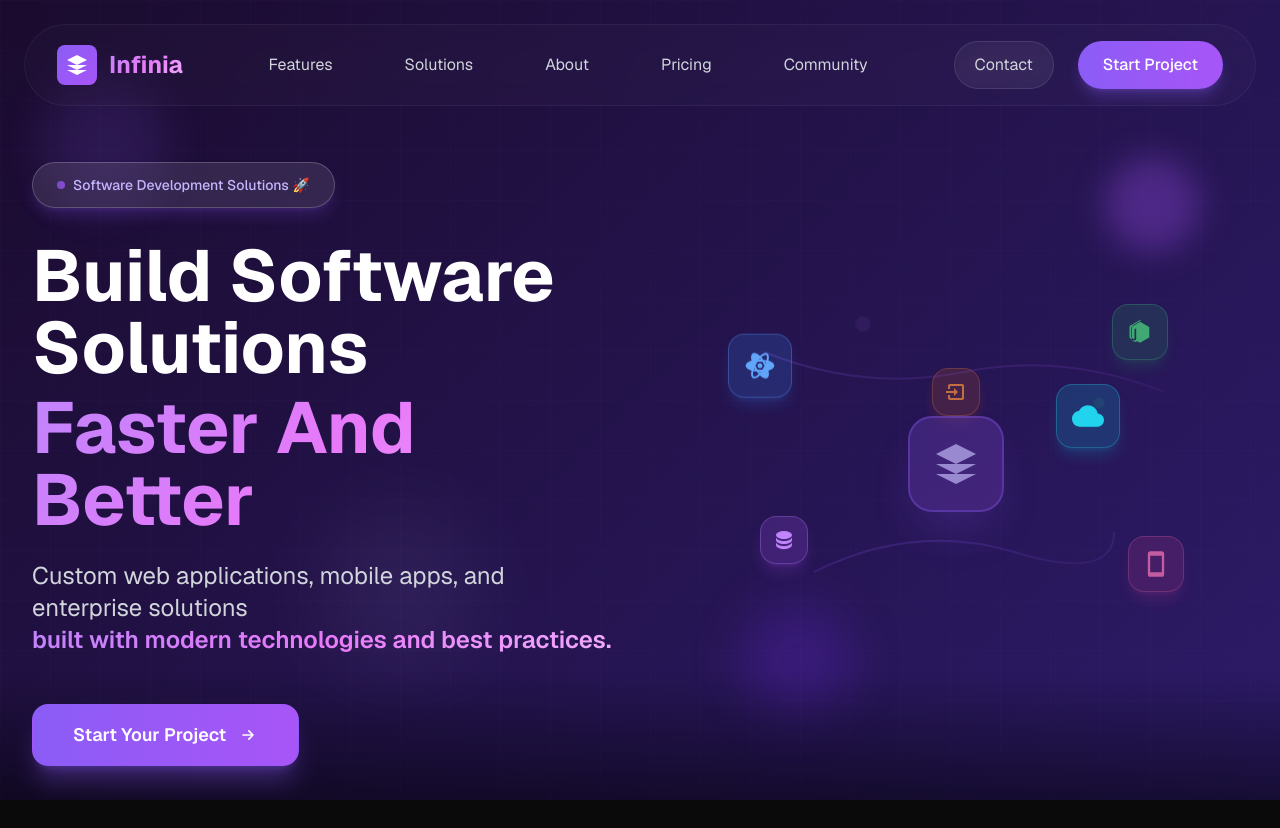
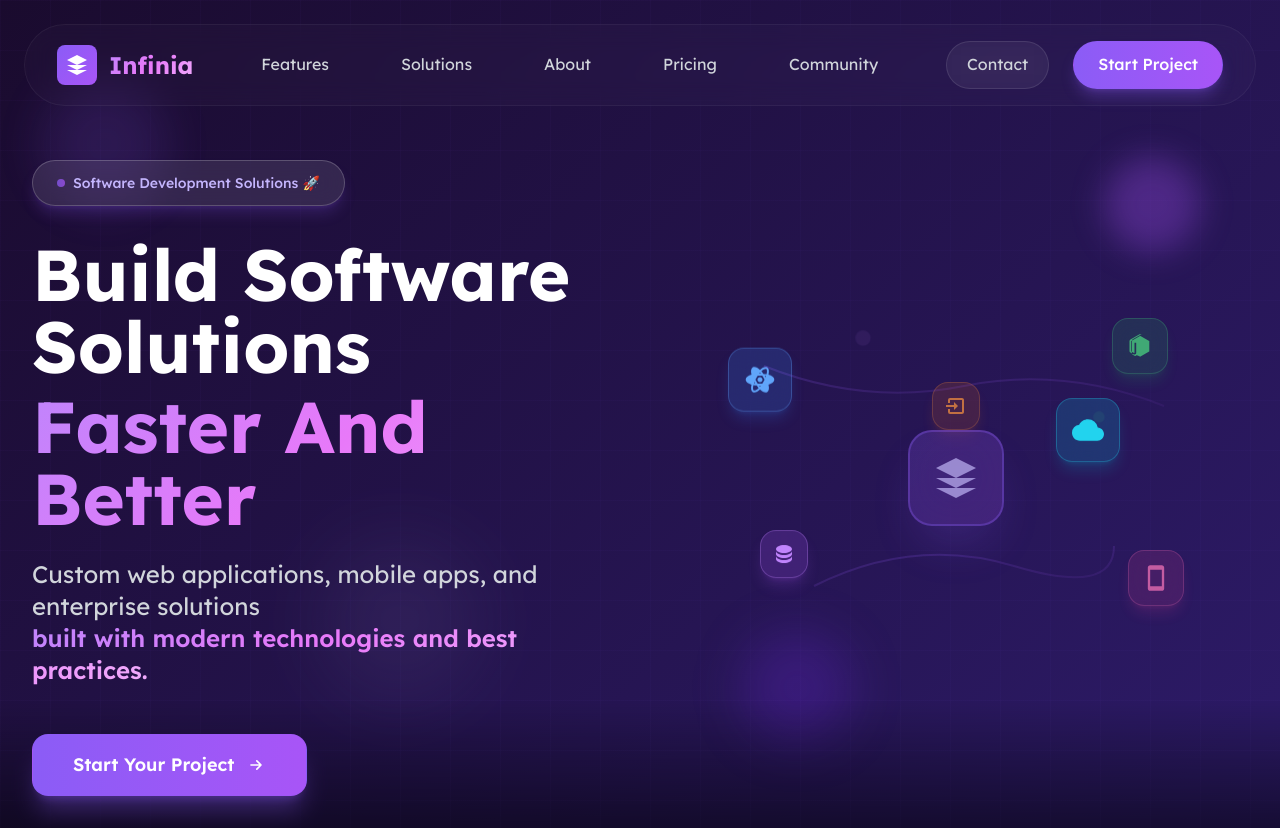
Before and after one commit to kmmelissat/infinia, a Next.js app: page / in a window 1280 px wide. Before the commit the page ends 800 px from the top, so only its background shows below. Built offline with nearby package versions, Linux system fonts and the light colour scheme.

Commit message:
Update font configuration to use Lexend Deca across the application, replacing Geist fonts in Tailwind CSS and global styles for improved typography.

```diff
--- a/src/app/globals.css
+++ b/src/app/globals.css
@@ -33,7 +33,7 @@ html {
 body {
   background: var(--background-main);
   color: var(--foreground-text);
-  font-family: var(--font-geist-sans), system-ui, -apple-system, sans-serif;
+  font-family: var(--font-lexend-deca), system-ui, -apple-system, sans-serif;
   line-height: 1.6;
   overflow-x: hidden;
 }
--- a/src/app/layout.tsx
+++ b/src/app/layout.tsx
@@ -1,15 +1,11 @@
 import type { Metadata } from "next";
-import { Geist, Geist_Mono } from "next/font/google";
+import { Lexend_Deca } from "next/font/google";
 import "./globals.css";
 
-const geistSans = Geist({
-  variable: "--font-geist-sans",
+const lexendDeca = Lexend_Deca({
+  variable: "--font-lexend-deca",
   subsets: ["latin"],
-});
-
-const geistMono = Geist_Mono({
-  variable: "--font-geist-mono",
-  subsets: ["latin"],
+  weight: ["100", "200", "300", "400", "500", "600", "700", "800", "900"],
 });
 
 export const metadata: Metadata = {
@@ -25,9 +21,7 @@ export default function RootLayout({
 }>) {
   return (
     <html lang="en">
-      <body
-        className={`${geistSans.variable} ${geistMono.variable} antialiased`}
-      >
+      <body className={`${lexendDeca.variable} antialiased font-sans`}>
         {children}
       </body>
     </html>
--- a/tailwind.config.js
+++ b/tailwind.config.js
@@ -20,8 +20,8 @@ module.exports = {
         "gradient-purple-indigo": "#7c3aed",
       },
       fontFamily: {
-        sans: ["var(--font-geist-sans)", "system-ui", "sans-serif"],
-        mono: ["var(--font-geist-mono)", "monospace"],
+        sans: ["var(--font-lexend-deca)", "system-ui", "sans-serif"],
+        lexend: ["var(--font-lexend-deca)", "system-ui", "sans-serif"],
       },
       animation: {
         pulse: "pulse 2s cubic-bezier(0.4, 0, 0.6, 1) infinite",
```
